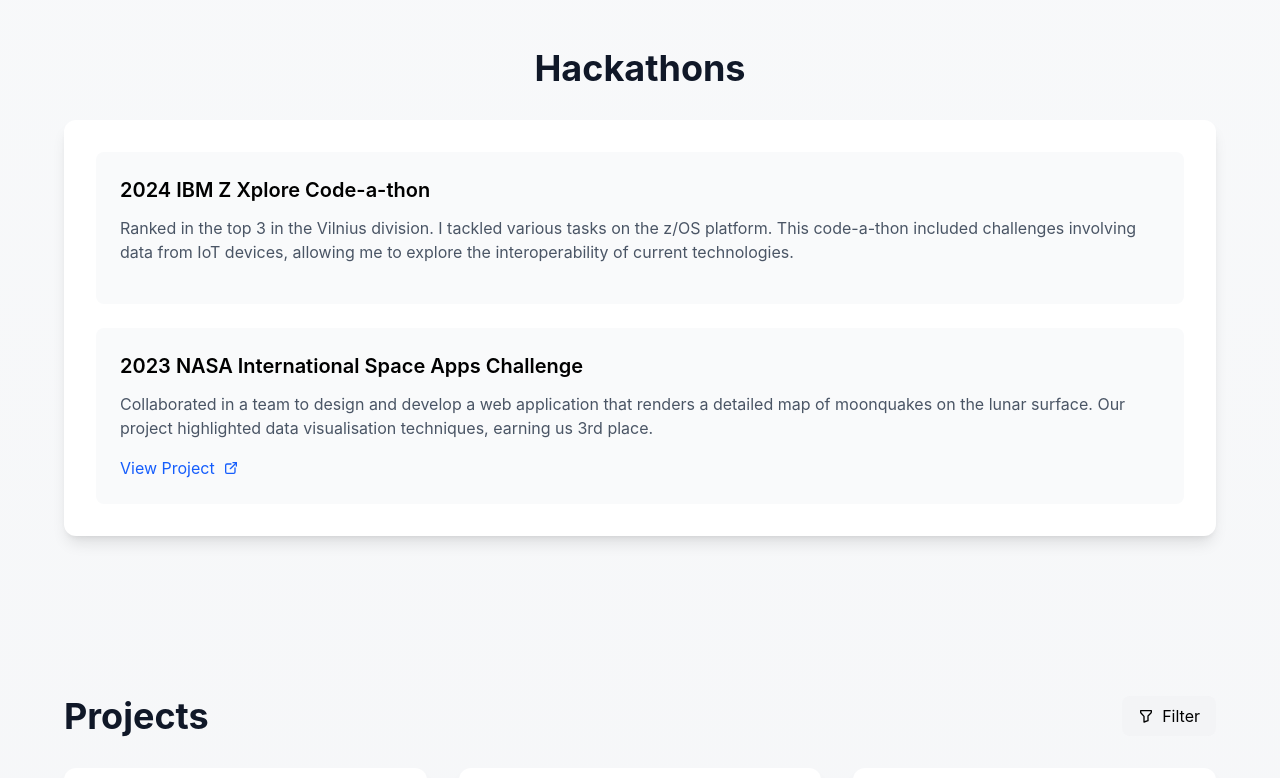
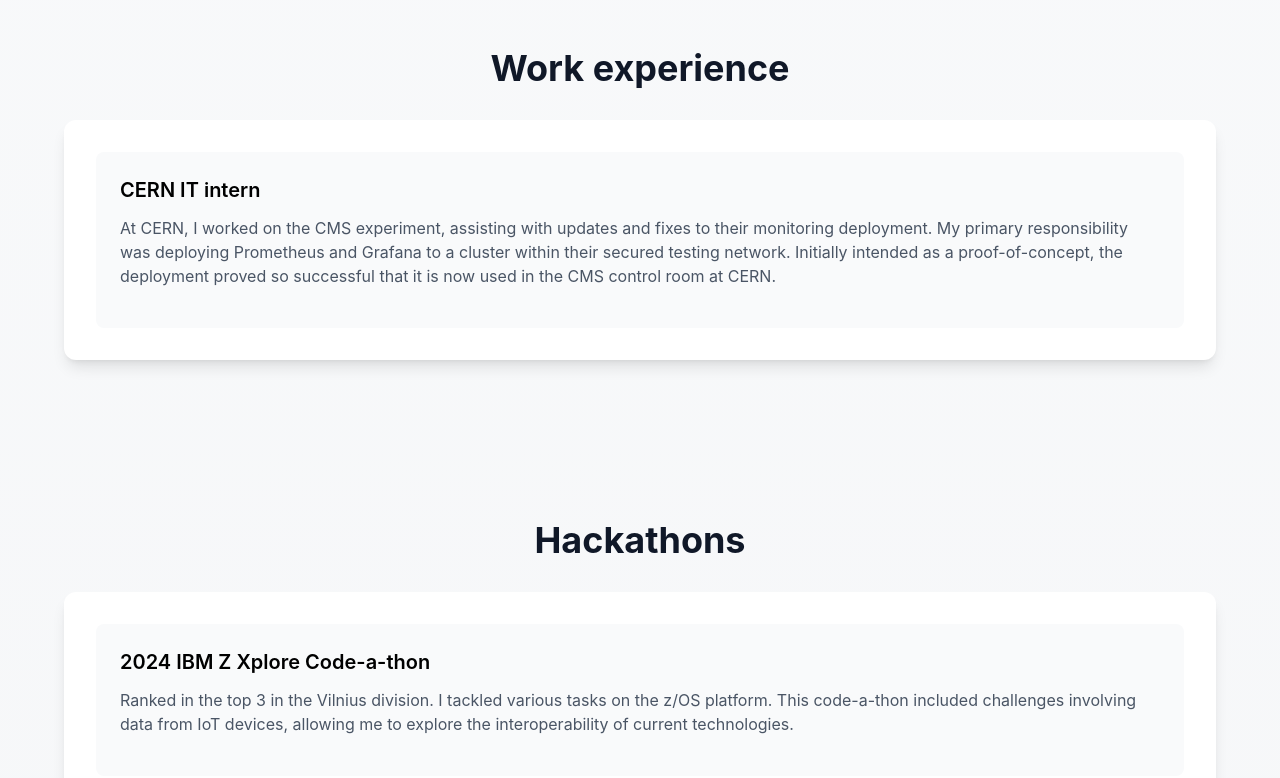
Before and after one commit to HubertasVin/cv-website, a Vue app: page / in a window 1280 px wide. Shown: the part 960-1738 px from the top of the page. Built offline with nearby package versions, Linux system fonts and the light colour scheme.

Commit message:
Added experience; Modified Projects header.

```diff
--- a/src/App.vue
+++ b/src/App.vue
@@ -5,9 +5,11 @@ import About from './components/About.vue'
 import Projects from './components/Projects.vue'
 import Contact from './components/Contact.vue'
 import Hackathons from './components/Hackathons.vue'
+import Experience from './components/Experience.vue'
 
 const sections = [
   { id: 'about', label: 'About' },
+  { id: 'experience', label: 'Experience' },
   { id: 'hackathons', label: 'Hackathons' },
   { id: 'projects', label: 'Projects' },
   { id: 'contact', label: 'Contact' },
@@ -27,6 +29,7 @@ const handleFilterTechnology = (tech: string) => {
 
     <main class="container mx-auto px-4 py-8">
       <About @filter-technology="handleFilterTechnology" />
+      <Experience />
       <Hackathons />
       <Projects ref="projectsRef" />
       <Contact />
--- /dev/null
+++ b/src/components/Experience.vue
@@ -0,0 +1,49 @@
+<script setup lang="ts">
+interface Experience {
+  name: string
+  description: string
+  link?: string
+}
+
+const icons = {
+  externalLink: '/assets/external-link.svg',
+}
+
+const experience: Experience[] = [
+  {
+    name: 'CERN IT intern',
+    description:
+      'At CERN, I worked on the CMS experiment, assisting with updates and fixes to their monitoring deployment. My primary responsibility was deploying Prometheus and Grafana to a cluster within their secured testing network. Initially intended as a proof-of-concept, the deployment proved so successful that it is now used in the CMS control room at CERN.',
+  },
+]
+</script>
+
+<template>
+  <section id="experience" class="py-20">
+    <div class="max-w-6xl mx-auto">
+      <h2 class="text-4xl font-bold text-gray-900 mb-8 text-center">Work experience</h2>
+      <div class="bg-white shadow-lg rounded-xl p-8">
+        <div class="space-y-6">
+          <div
+            v-for="e in experience"
+            :key="e.name"
+            class="bg-gray-50 p-6 rounded-lg"
+          >
+            <h3 class="text-xl font-semibold mb-3">{{ e.name }}</h3>
+            <p class="text-gray-600 mb-4">{{ e.description }}</p>
+            <a
+              v-if="e.link"
+              :href="e.link"
+              target="_blank"
+              rel="noopener noreferrer"
+              class="external-link inline-flex items-center gap-2 text-blue-600 hover:text-blue-800 transition-colors duration-200"
+            >
+              <span>View additional information</span>
+              <img :src="icons.externalLink" alt="External link" class="w-4 h-4" />
+            </a>
+          </div>
+        </div>
+      </div>
+    </div>
+  </section>
+</template>
--- a/src/components/Hackathons.vue
+++ b/src/components/Hackathons.vue
@@ -44,7 +44,7 @@ const hackathons: Hackathon[] = [
               rel="noopener noreferrer"
               class="external-link inline-flex items-center gap-2 text-blue-600 hover:text-blue-800 transition-colors duration-200"
             >
-              <span>View Project</span>
+              <span>View project</span>
               <img :src="icons.externalLink" alt="External link" class="w-4 h-4" />
             </a>
           </div>
--- a/src/components/Projects.vue
+++ b/src/components/Projects.vue
@@ -48,7 +48,7 @@ const projects: Project[] = [
     tech: ['C++', 'OpenMP', 'MPI'],
   },
   {
-    title: 'Installation Script',
+    title: 'Find string CLI program',
     description: 'A CLI app written in Go that can find all occurances of a string in a given directory.',
     link: 'https://github.com/HubertasVin/findstr',
     tech: ['Go'],
@@ -86,11 +86,15 @@ const techColors: { [key: string]: string } = {
   TypeScript: '#3178C6',
   JavaScript: '#BFAD19',
   Java: '#B07219',
+  'C++': '#00599C',
   'C#': '#68217A',
+  Go: '#00ADD8',
   '.NET': '#512BD4',
+  React: '#61DAFB',
   Shell: '#4A4A4A',
   Linux: '#CFA31F',
   'Spring Boot': '#6DB33F',
+  'Vue.js': '#42B883',
 }
 
 const selectedTech = ref<string | null>(null)
@@ -120,17 +124,17 @@ defineExpose({
 <template>
   <section id="projects" class="py-20">
     <div class="max-w-6xl mx-auto">
-      <div class="flex justify-between items-center mb-8">
+      <div class="relative flex justify-center items-center mb-8">
         <h2 class="text-4xl font-bold text-gray-900">Projects</h2>
         <button
-          class="flex items-center gap-2 px-4 py-2 bg-gray-100 rounded-lg hover:bg-gray-200 transition-colors cursor-pointer"
+          class="absolute right-0 top-1/2 -translate-y-1/2 flex items-center gap-2 px-4 py-2
+          bg-gray-200 rounded-lg hover:bg-gray-300 transition-colors cursor-pointer"
           @click="toggleFilters"
         >
           <img :src="icons.filter" alt="Filter" class="w-4 h-4" />
           Filter
         </button>
       </div>
-
       <div v-show="showFilters" class="mb-8 p-4 bg-white rounded-xl shadow-sm">
         <div class="flex flex-wrap gap-2">
           <button
@@ -180,7 +184,7 @@ defineExpose({
             rel="noopener noreferrer"
             class="external-link inline-flex items-center gap-2 text-blue-600 hover:text-blue-800 transition-colors duration-200"
           >
-            <span>View Project</span>
+            <span>View project</span>
             <img :src="icons.externalLink" alt="External link" class="w-4 h-4" />
           </a>
         </div>
```
Also changed, not shown: 1 other file (tests, documents, lock files or other folders).
